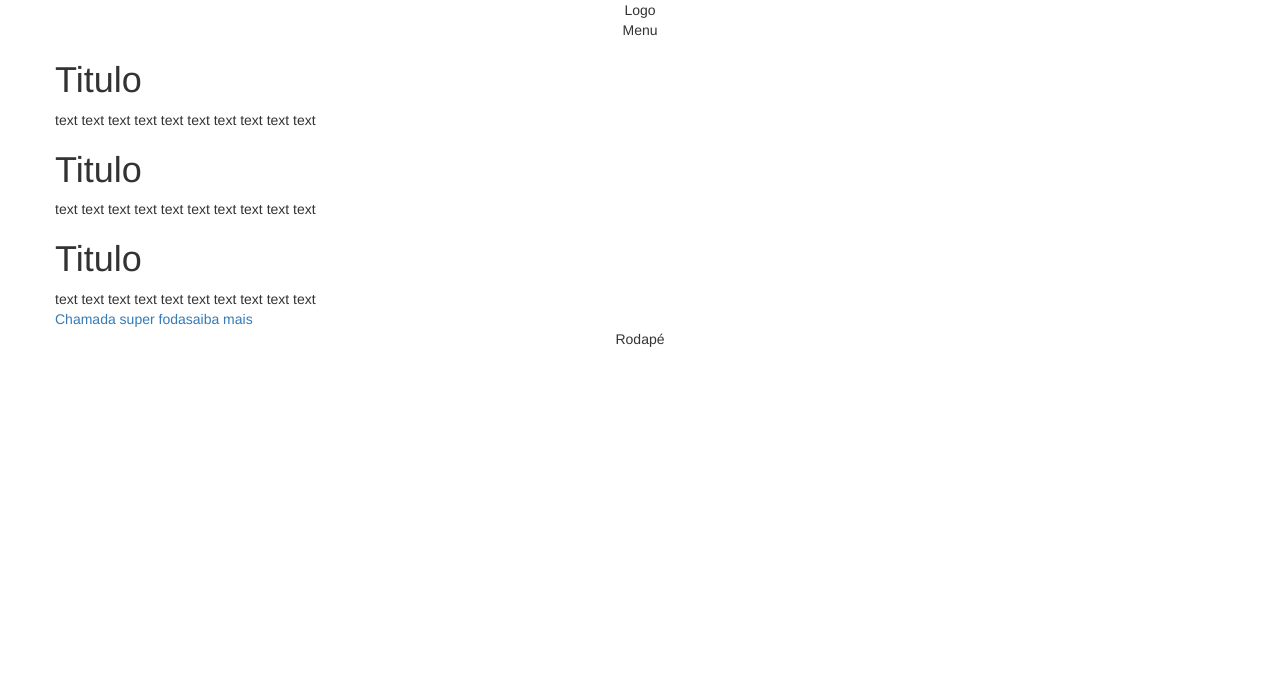
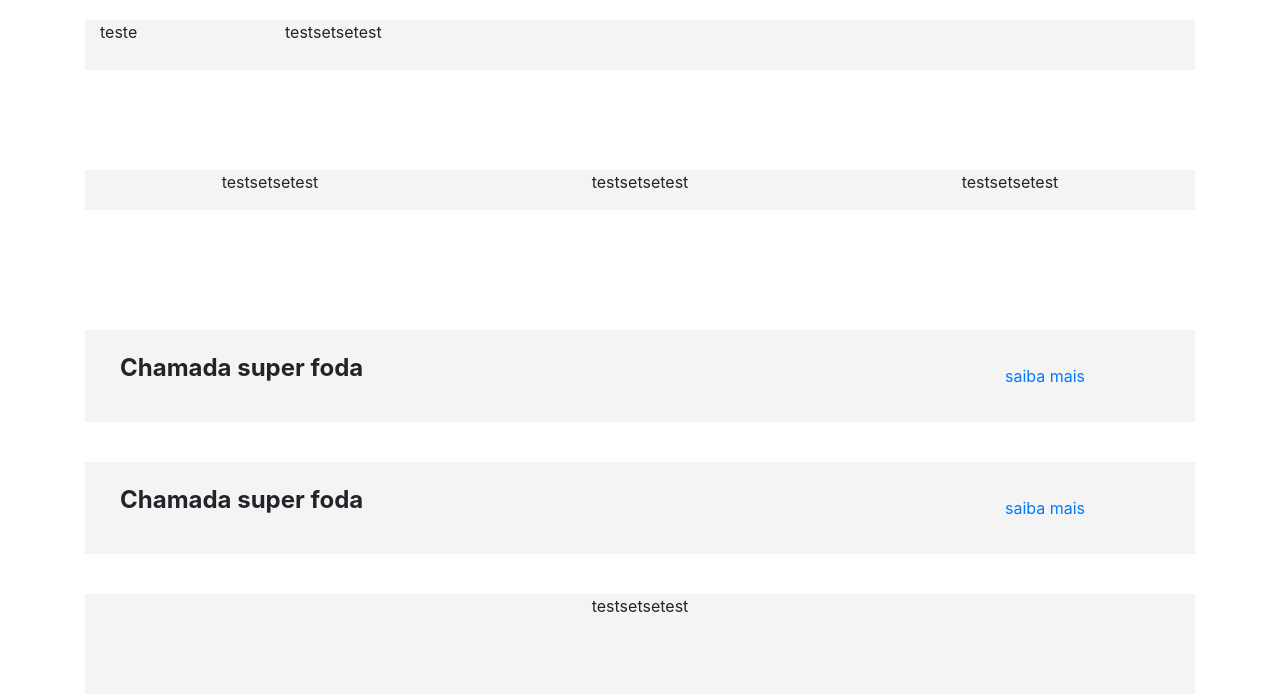
Before and after one commit to toshiossada/Modulo7, a website: page index.html in a window 1280 px wide. Drawn offline with nearby package versions, Linux system fonts and the light colour scheme.

Commit message:
Fim da atividade

```diff
--- a/css/style.css
+++ b/css/style.css
@@ -0,0 +1,46 @@
+.container{
+	margin:0 auto;
+	width: 1200px;
+	height: 950px;
+}
+
+.container .row{
+	margin:  20px 0;
+}
+
+.header > div{
+	height: 50px;
+}
+
+
+.titles{
+	height: 200px;
+}
+.titles > .item{
+	text-align: center;
+	align-self: center;
+}
+
+.chamadas .row  {
+	margin: 20px 0;
+}
+
+.chamadas .row .chamada{
+	padding: 20px;
+}
+
+.chamadas .row .chamada p {
+	font-size: 24px;
+	font-weight: bold;
+}
+
+.chamadas .row .saiba-mais{
+	text-align: center;
+	align-self: center;
+}
+
+.footer{
+	height: 100px;
+	text-align: center;
+	align-self: center;
+}
--- a/index.html
+++ b/index.html
@@ -3,33 +3,40 @@
 <head>
 	<meta charset="UTF-8">
 	<meta name="viewport" content="width=device-width,initial-scale=1">
-	<title>Layout</title>
-    <link rel="stylesheet" href="componentes/bootstrap/dist/css/bootstrap.min.css">
-    <script src="componentes/jquery/dist/jquery.min.js"></script>
-    <script src="componentes/bootstrap/dist/js/bootstrap.min.js"></script>
-    <link rel="stylesheet" href="css/style.css">
+	<title>Grids</title>
+	<link rel="stylesheet" href="bower_components/bootstrap/dist/css/bootstrap.min.css">
+	<link rel="stylesheet" href="css/style.css">
+	<style>
 
 
+		.col,[class*="col-"] {
+			background-color: #f4f4f4;
+		}
+	</style>
 </head>
 <body>
-
 	<div class="container">
-		<div class="row">
-			<div class="col-3 text-center">Logo</div>
-			<div class="col text-center">Menu</div>
+		<div class="row header">
+			<div class="col-2 logo">teste</div>
+			<div class="col-10 menu">testsetsetest</div>
 		</div>
-		<div class="row d-flex justify-content-between">
-			<div class="col"><h1>Titulo</h1> text text text text text text text text text text</div>
-			<div class="col"><h1>Titulo</h1> text text text text text text text text text text</div>
-			<div class="col"><h1>Titulo</h1> text text text text text text text text text text</div>
+		<div class="row titles">
+			<div class="col-4 item"><p>testsetsetest</p></div>
+			<div class="col-4 item"><p>testsetsetest</p></div>
+			<div class="col-4 item"><p>testsetsetest</p></div>
 		</div>
-		<div class="row">
-			<div class="col d-flex justify-content-between">
-				<a>Chamada super foda</a><a href="#">saiba mais</a>
+		<div class="row chamadas">
+			<div class="col-12 row">
+				<div class="col-9 chamada"><p>Chamada super foda</p></div>
+				<div class="col-3 saiba-mais"><a href="#">saiba mais</a></div>
+			</div>
+			<div class="col-12 row">
+				<div class="col-9 chamada"><p>Chamada super foda</p></div>
+				<div class="col-3 saiba-mais"><a href="#">saiba mais</a></div>
 			</div>
 		</div>
-		<div class="row">
-			<div class="col text-center">Rodapé</div>
+		<div class="row footer">
+			<div class="col-12">testsetsetest</div>
 		</div>
 	</div>
 </body>
```
Also changed, not shown: bower.json (+4 -10 lines).
